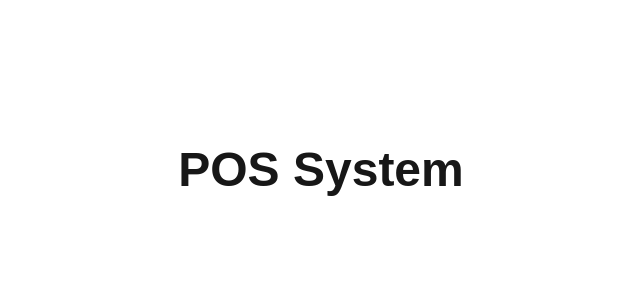
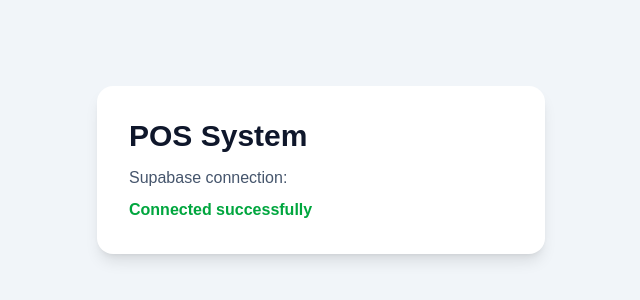
Before and after one commit to cheauy/pos-system, a Next.js app: page / in a window 1280 px wide. Shown: the part 230-530 px from the top of the page, without its empty margins (319-959 px from the left). Built offline with nearby package versions, Linux system fonts and the light colour scheme; no server answers; the database is empty.

Commit message:
Connect project to Supabase

```diff
--- a/app/page.tsx
+++ b/app/page.tsx
@@ -1,9 +1,41 @@
-export default function Home() {
+import { createClient } from "@/lib/supabase/server";
+
+export default async function Home() {
+  const supabase = await createClient();
+
+  const { error } = await supabase
+    .from("products")
+    .select("id")
+    .limit(1);
+
+  const connected =
+    !error || error.code === "PGRST205" || error.code === "42P01";
+
   return (
-    <main className="flex min-h-screen items-center justify-center">
-      <h1 className="text-5xl font-bold">
-        POS System
-      </h1>
+    <main className="flex min-h-screen items-center justify-center bg-slate-100 p-6">
+      <div className="w-full max-w-md rounded-2xl bg-white p-8 shadow-lg">
+        <h1 className="text-3xl font-bold text-slate-900">
+          POS System
+        </h1>
+
+        <p className="mt-3 text-slate-600">
+          Supabase connection:
+        </p>
+
+        <p
+          className={`mt-2 font-semibold ${
+            connected ? "text-green-600" : "text-red-600"
+          }`}
+        >
+          {connected ? "Connected successfully" : "Connection failed"}
+        </p>
+
+        {error && (
+          <p className="mt-4 break-words text-sm text-slate-500">
+            {error.message}
+          </p>
+        )}
+      </div>
     </main>
   );
 }
--- /dev/null
+++ b/lib/supabase/client.ts
@@ -0,0 +1,14 @@
+import { createBrowserClient } from "@supabase/ssr";
+
+export function createClient() {
+  const supabaseUrl = process.env.NEXT_PUBLIC_SUPABASE_URL;
+  const supabaseKey =
+    process.env.NEXT_PUBLIC_SUPABASE_PUBLISHABLE_KEY ??
+    process.env.NEXT_PUBLIC_SUPABASE_ANON_KEY;
+
+  if (!supabaseUrl || !supabaseKey) {
+    throw new Error("Missing Supabase environment variables.");
+  }
+
+  return createBrowserClient(supabaseUrl, supabaseKey);
+}
--- /dev/null
+++ b/lib/supabase/server.ts
@@ -0,0 +1,34 @@
+import { createServerClient } from "@supabase/ssr";
+import { cookies } from "next/headers";
+
+export async function createClient() {
+  const cookieStore = await cookies();
+
+  const supabaseUrl = process.env.NEXT_PUBLIC_SUPABASE_URL;
+  const supabaseKey =
+    process.env.NEXT_PUBLIC_SUPABASE_PUBLISHABLE_KEY ??
+    process.env.NEXT_PUBLIC_SUPABASE_ANON_KEY;
+
+  if (!supabaseUrl || !supabaseKey) {
+    throw new Error("Missing Supabase environment variables.");
+  }
+
+  return createServerClient(supabaseUrl, supabaseKey, {
+    cookies: {
+      getAll() {
+        return cookieStore.getAll();
+      },
+
+      setAll(cookiesToSet) {
+        try {
+          cookiesToSet.forEach(({ name, value, options }) => {
+            cookieStore.set(name, value, options);
+          });
+        } catch {
+          // Cookies cannot always be changed inside Server Components.
+          // Authentication middleware will refresh them later.
+        }
+      },
+    },
+  });
+}
```
Also changed, not shown: api/globals.css (added), api/layout.tsx (added), api/page.tsx (added).
